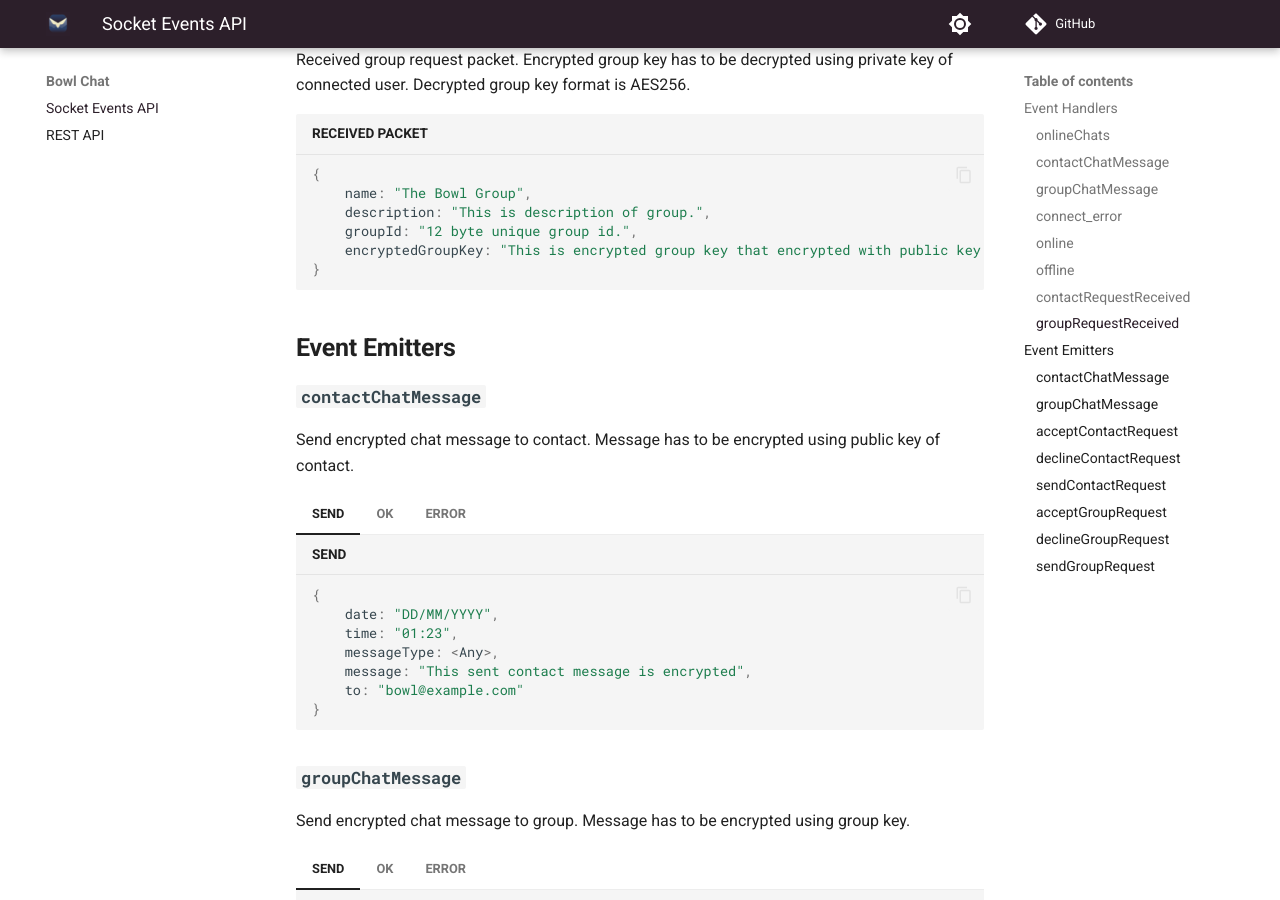
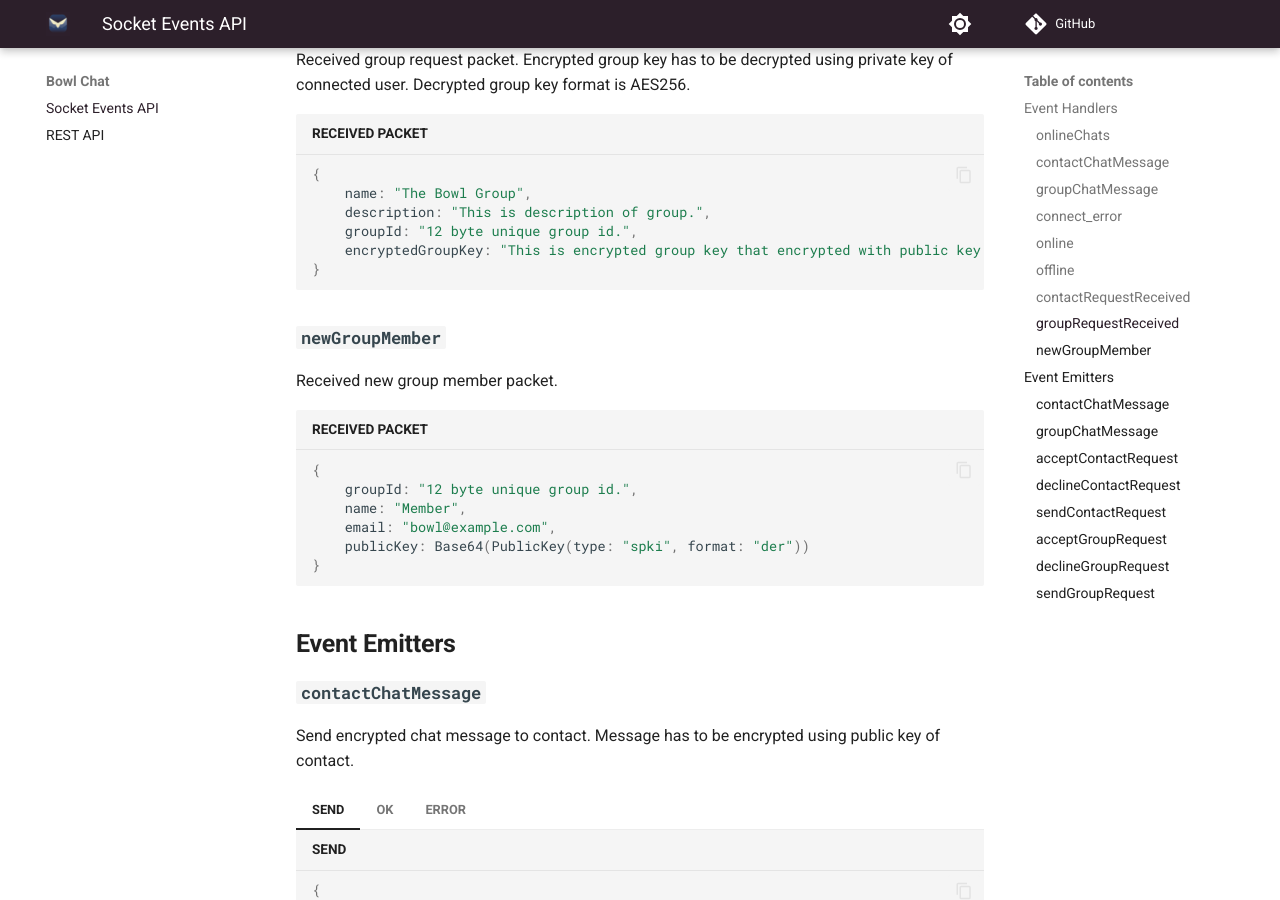
Before and after one commit to bowl-org/bowl-doc, an MkDocs documentation site: the page built from docs/events.md, in a window 1280 px wide and 900 px high, scrolled down 2305 px. Built offline with MkDocs 1.6.1 and Material for MkDocs 9.7.7, drawn with Linux system fonts in a browser that asks for light colours; comment, search, counter and statistics services are not loaded.

Commit message:
newGroupMember event added

````diff
--- a/docs/events.md
+++ b/docs/events.md
@@ -77,6 +77,16 @@ Received group request packet. Encrypted group key has to be decrypted using pri
     description: "This is description of group.",
     groupId: "12 byte unique group id.",
     encryptedGroupKey: "This is encrypted group key that encrypted with public key of connected user"
+}
+```
+### **``newGroupMember``**
+Received new group member packet.
+```js title="RECEIVED PACKET"
+{
+    groupId: "12 byte unique group id.",
+    name: "Member",
+    email: "bowl@example.com",
+    publicKey: Base64(PublicKey(type: "spki", format: "der"))
 }
 ```
 ## **Event Emitters**
@@ -258,7 +268,7 @@ Send group request to person. Group key has to be encrypted using public key of
     {
         status: "OK",
         personData: {
-            name: "Contact Name",
+            name: "Member Name",
             email: "bowl@example.com",
             publicKey: Base64(PublicKey(type: "spki", format: "der"))
         }
````
